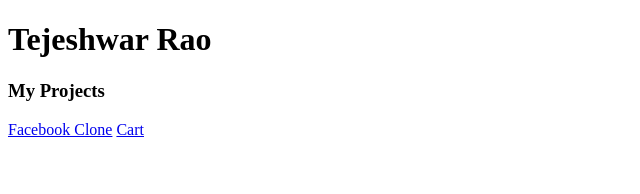
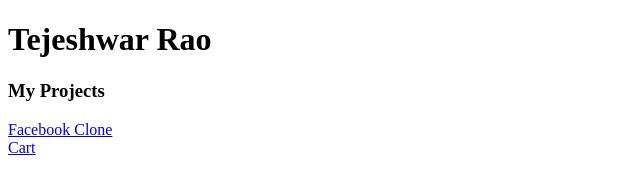
Before and after one commit to Teja-kt/Teja-kt.github.io, a plain HTML site: page index.html in a window 1280 px wide. Shown: the full height of the page, 0-640 px from the left. Drawn offline with Linux system fonts and the light colour scheme.

Commit message:
Update index.html

```diff
--- a/index.html
+++ b/index.html
@@ -9,7 +9,7 @@
     <div class="container">
         <h1>Tejeshwar Rao</h1>
         <h3>My Projects</h3>
-        <a href="https://teja-karnena.github.io/Facebook/index.html">Facebook Clone</a>
+        <a href="https://teja-karnena.github.io/Facebook/index.html">Facebook Clone</a><br>
         <a href="https://teja-kt.github.io/ecomm-react/">Cart</a>
     </div>
 </body>
```
